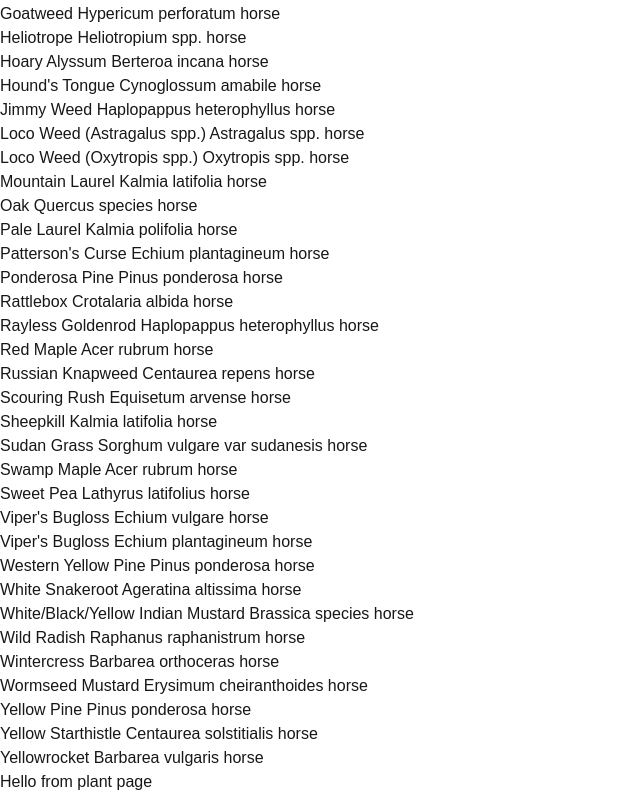
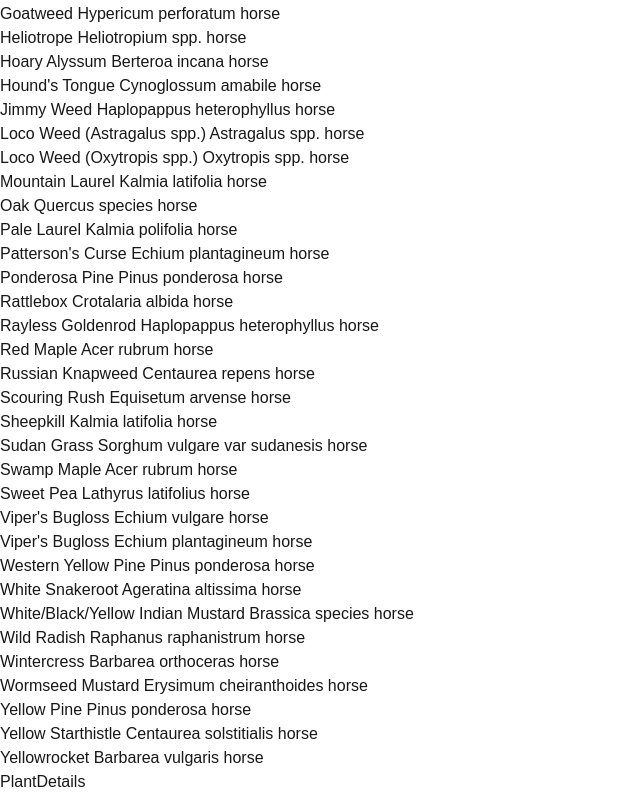
Before and after one commit to jagnip/is-it-toxic-app, a Next.js app: page /plants/1 in a window 1280 px wide. Shown: the part 10582-11376 px from the top of the page, without its empty margins (0-640 px from the left). Built offline with nearby package versions, Linux system fonts and the light colour scheme.

Commit message:
Added structure for plantdetails

```diff
--- a/src/app/_components/PlantDetails.tsx
+++ b/src/app/_components/PlantDetails.tsx
@@ -1,17 +1,9 @@
 import { PLANTS } from "../_data/PLANTS";
 
 export default function PlantDetails() {
-    const plant = PLANTS["adam-and-eve arum maculatum"];
-
   return (
     <div>
-      <h1></h1>
-      <div className="h-[50vh] overflow-y-auto">
-        <ul>
-
-
-        </ul>
-      </div>
+      <h1>PlantDetails</h1>
     </div>
   );
 }
--- a/src/app/_views/PlantPage.tsx
+++ b/src/app/_views/PlantPage.tsx
@@ -1,5 +1,5 @@
 import PlantDetails from "../_components/PlantDetails";
 
 export default function PlantPage() {
-  return <h1>Pllaaaants</h1>;
+  return <PlantDetails />;
 }
--- a/src/app/plants/[plant_name]/page.tsx
+++ b/src/app/plants/[plant_name]/page.tsx
@@ -1,10 +1,5 @@
 import PlantPage from "@/app/_views/PlantPage";
 
 export default function Plant() {
-  return (
-    <>
-      {" "}
-      <h1>Hello from plant page</h1>
-    </>
-  );
+  return <PlantPage />;
 }
```
